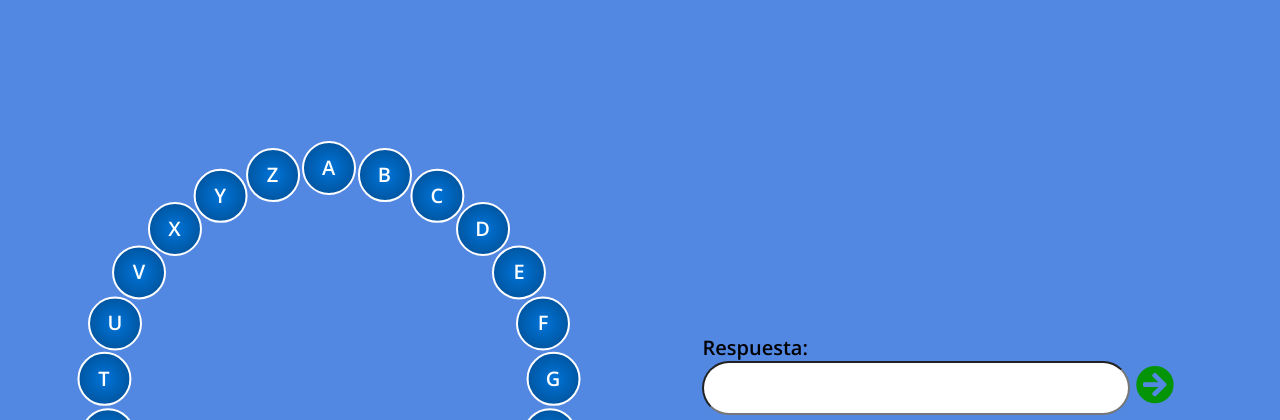
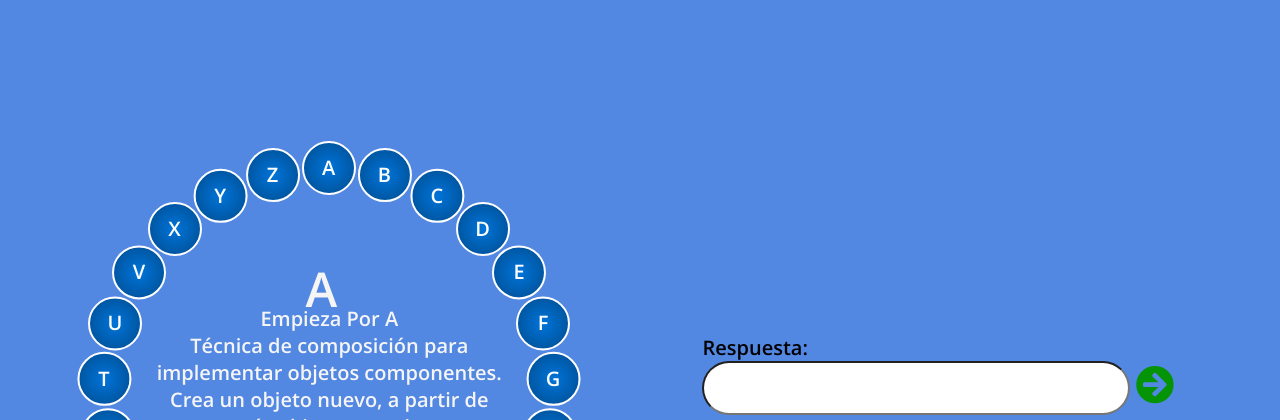
Before and after one commit to camiloDanielli/Rosco, a plain HTML site: page index.html in a window 1280 px wide. Shown: the top 420 px of the page. Drawn offline with nearby package versions, Linux system fonts and the light colour scheme; files that its build step writes are made by us from their sources; files whose address does not match are found by name.

Commit message:
Update index.html

```diff
--- a/index.html
+++ b/index.html
@@ -4,8 +4,8 @@
     <meta charset="UTF-8">
     <meta name="viewport" content="width=device-width, initial-scale=1.0">
     <meta http-equiv="X-UA-Compatible" content="ie=edge">
-    <link rel="stylesheet" href="css/style.css">
-    <link rel="stylesheet" href="css/all.min.css">
+    <link rel="stylesheet" href="rosco web/css/style.css">
+    <link rel="stylesheet" href="rosco web/css/all.min.css">
 	<link rel="stylesheet" href="https://fonts.googleapis.com/css?family=Open+Sans:100,200,400,600,900">
     <title>Pasapalabra</title>
 </head>
@@ -75,6 +75,6 @@
 <footer>
     hecho con amor por camilo,vero & braian
 </footer>
-<script src="js/teporal.js"></script>
+<script src="rosco web/js/teporal.js"></script>
 </body>
 </html>
```
